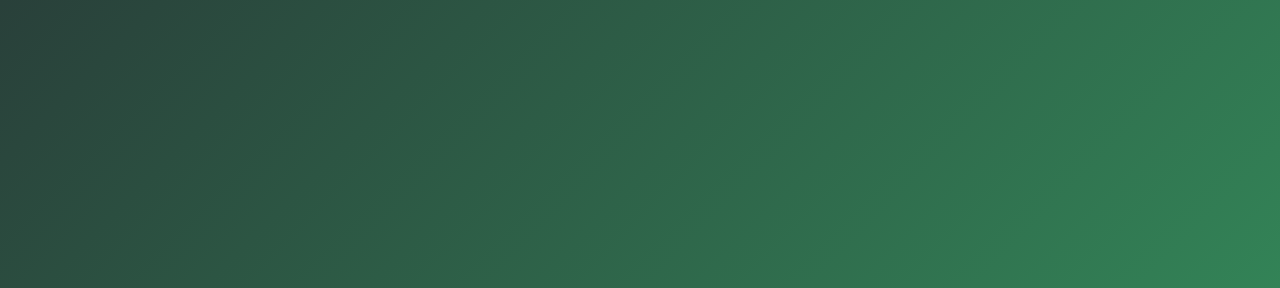
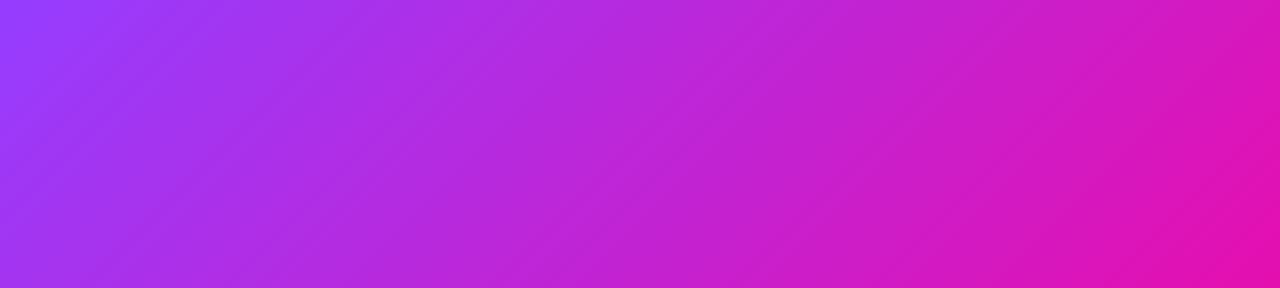
Before and after one commit to danielberrozpe/danielberrozpe.github.io, a plain HTML site: page index.html in a window 1280 px wide. Shown: the top 288 px of the page. Drawn offline with Linux system fonts and the light colour scheme.

Commit message:
Update index.html

```diff
--- a/index.html
+++ b/index.html
@@ -12,7 +12,7 @@
             align-items: center;
             min-height: 100vh;
             margin: 0;
-            background: linear-gradient(135deg, #29403A, #369960);;
+            background: linear-gradient(135deg, #953dff, #ff0095);;
             color: white;
         }
         .container {
```
